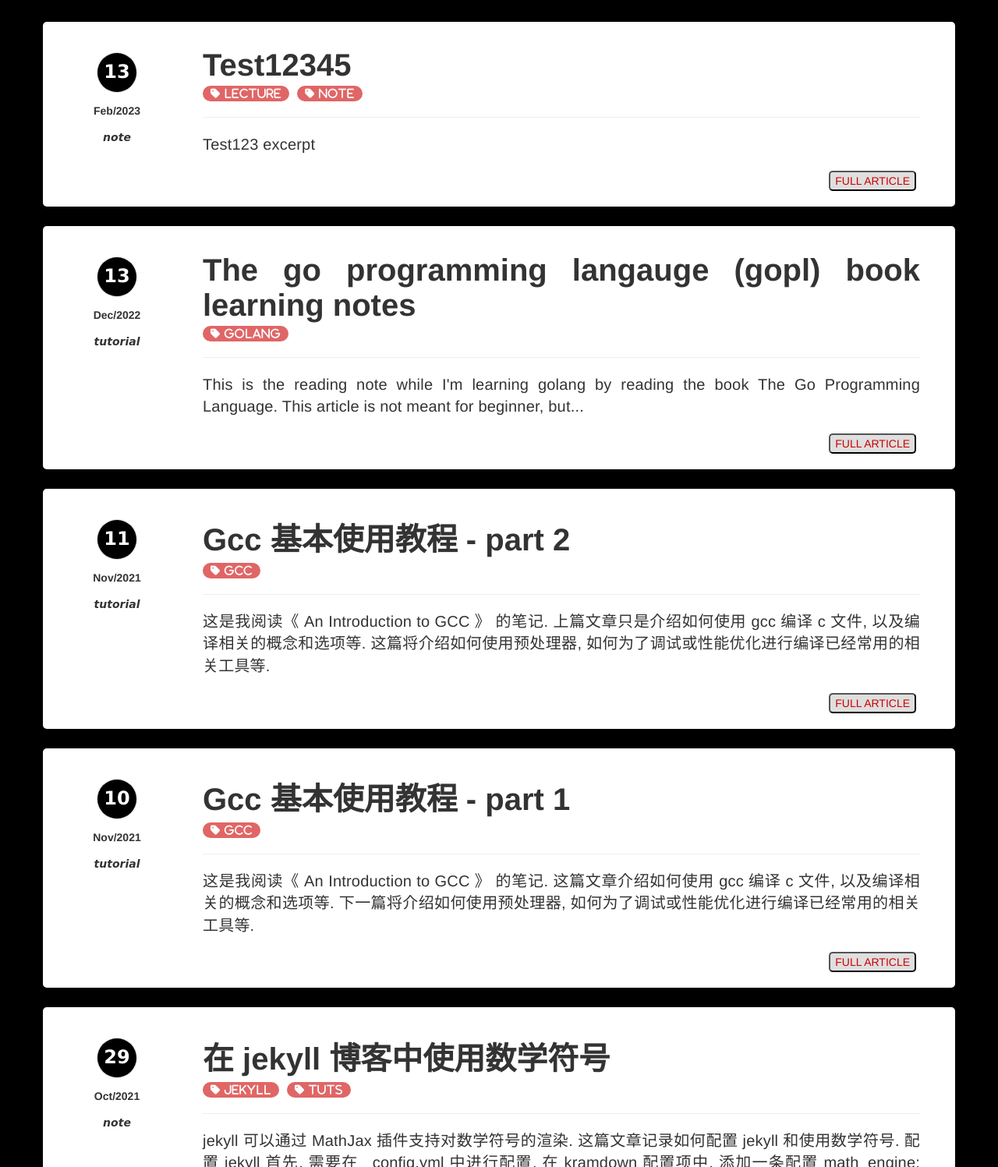
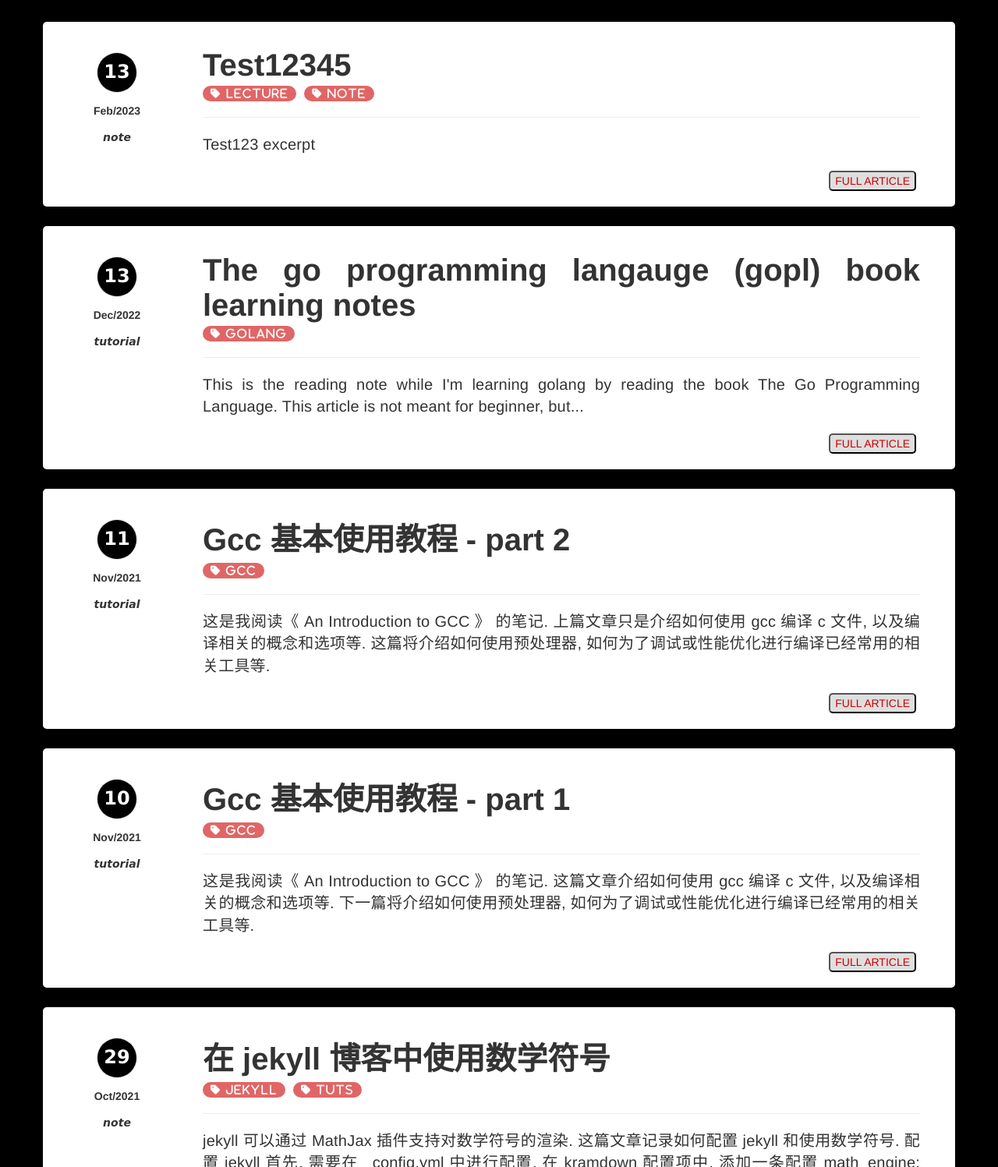
Before and after one commit to fatihidiz/fatihidiz-unifreak.github.io, a Jekyll site: the page built from index.html, in a window 1280 px wide. Shown: the part 254-1751 px from the top of the page at 78% size. Built offline with Jekyll 4.4.1, drawn with Linux system fonts in a browser that asks for light colours; nearby versions of some CDN libraries; the list of posts is cut into pages by our own code.

Commit message:
Update post_list_item.html

```diff
--- a/_includes/post_list_item.html
+++ b/_includes/post_list_item.html
@@ -13,7 +13,7 @@
         </a></h2>
         <ul class="tags">
             {% for tag in post.tags %}
-            <li style="letter-spacing: 1px"><i class="fa fa-tag"> {{ tag }}</i></li>
+            <li style="letter-spacing: 2px"><i class="fa fa-tag"> {{ tag }}</i></li>
             {% endfor %}
         </ul>
         <br>
```
